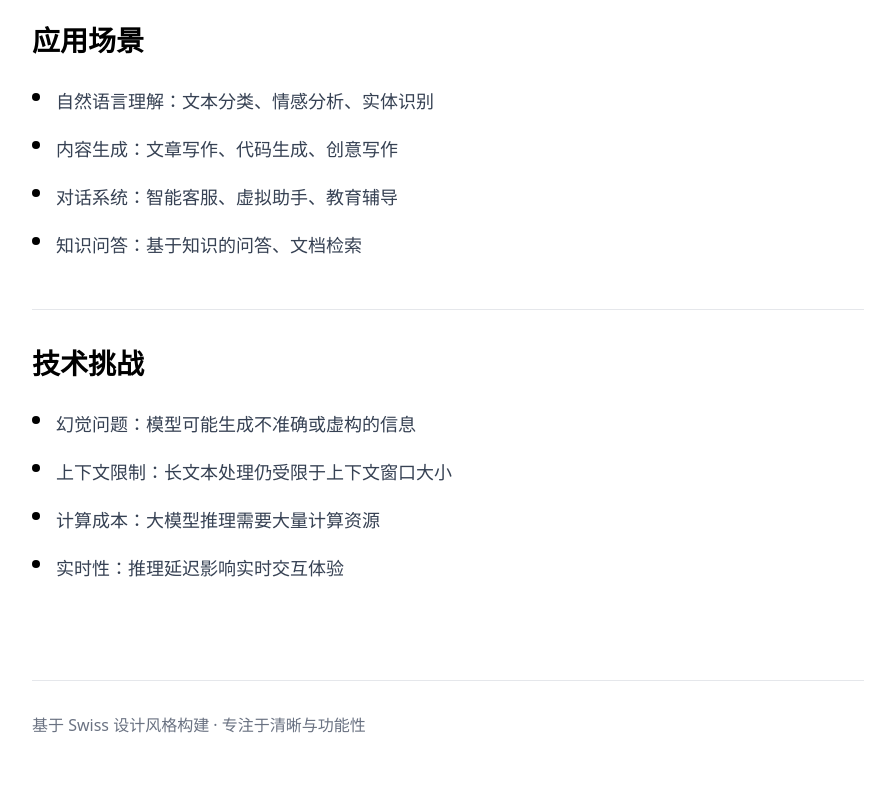
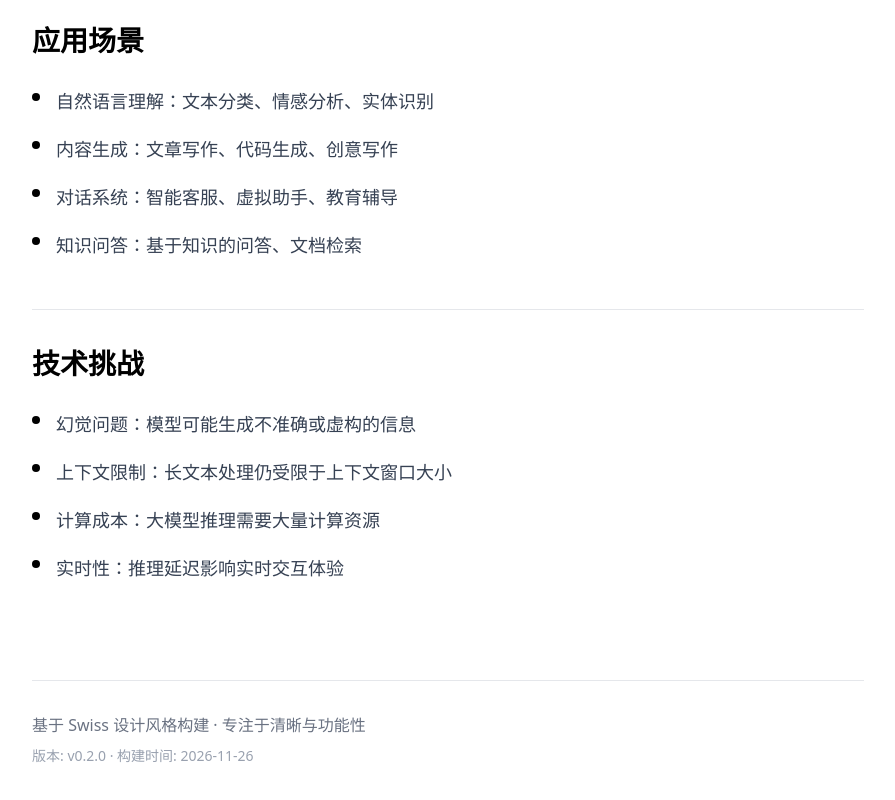
Before and after one commit to yc-w-cn/agentic-engineering-stack, a Next.js app: page /agentic-engineering-stack/llm in a window 1280 px wide. Shown: the part 1151-1951 px from the top of the page, without its empty margins (192-1087 px from the left). Built offline with nearby package versions, Linux system fonts and the light colour scheme.

Commit message:
refactor(ui): 统一页面的导入格式并简化 Footer 组件
移除 Footer 组件的 showVersion 参数，使其始终显示版本信息
在多个页面文件中的导入语句间添加空行以保持格式一致

```diff
--- a/src/app/autonomy/page.tsx
+++ b/src/app/autonomy/page.tsx
@@ -1,4 +1,5 @@
 import Link from 'next/link';
+
 import Footer from '@/components/Footer';
 import { componentDetails } from '@/lib/component-data';
 
--- a/src/app/collaboration/page.tsx
+++ b/src/app/collaboration/page.tsx
@@ -1,4 +1,5 @@
 import Link from 'next/link';
+
 import Footer from '@/components/Footer';
 import { componentDetails } from '@/lib/component-data';
 
--- a/src/app/llm/page.tsx
+++ b/src/app/llm/page.tsx
@@ -1,4 +1,5 @@
 import Link from 'next/link';
+
 import Footer from '@/components/Footer';
 import { componentDetails } from '@/lib/component-data';
 
--- a/src/app/memory-system/page.tsx
+++ b/src/app/memory-system/page.tsx
@@ -1,4 +1,5 @@
 import Link from 'next/link';
+
 import Footer from '@/components/Footer';
 import { componentDetails } from '@/lib/component-data';
 
--- a/src/app/multimodal/page.tsx
+++ b/src/app/multimodal/page.tsx
@@ -1,4 +1,5 @@
 import Link from 'next/link';
+
 import Footer from '@/components/Footer';
 import { componentDetails } from '@/lib/component-data';
 
--- a/src/app/page.tsx
+++ b/src/app/page.tsx
@@ -93,7 +93,7 @@ export default function Home() {
           ))}
         </div>
 
-        <Footer showVersion />
+        <Footer />
       </main>
     </div>
   );
--- a/src/app/planning-reasoning/page.tsx
+++ b/src/app/planning-reasoning/page.tsx
@@ -1,4 +1,5 @@
 import Link from 'next/link';
+
 import Footer from '@/components/Footer';
 import { componentDetails } from '@/lib/component-data';
 
--- a/src/app/prompt-engineering/page.tsx
+++ b/src/app/prompt-engineering/page.tsx
@@ -1,4 +1,5 @@
 import Link from 'next/link';
+
 import Footer from '@/components/Footer';
 import { componentDetails } from '@/lib/component-data';
 
--- a/src/app/tool-calling/page.tsx
+++ b/src/app/tool-calling/page.tsx
@@ -1,4 +1,5 @@
 import Link from 'next/link';
+
 import Footer from '@/components/Footer';
 import { componentDetails } from '@/lib/component-data';
 
--- a/src/components/Footer.tsx
+++ b/src/components/Footer.tsx
@@ -1,16 +1,13 @@
-export default function Footer({ showVersion = false }: { showVersion?: boolean }) {
+export default function Footer() {
   return (
     <footer className="mt-24 pt-8 border-t border-gray-200 dark:border-gray-800">
       <div className="flex flex-col gap-2">
         <p className="text-[16px] text-gray-500 dark:text-gray-500">
           基于 Swiss 设计风格构建 · 专注于清晰与功能性
         </p>
-        {showVersion && (
-          <p className="text-[14px] text-gray-400 dark:text-gray-600">
-            版本: v{process.env.APP_VERSION} · 构建时间:{' '}
-            {process.env.BUILD_DATE}
-          </p>
-        )}
+        <p className="text-[14px] text-gray-400 dark:text-gray-600">
+          版本: v{process.env.APP_VERSION} · 构建时间: {process.env.BUILD_DATE}
+        </p>
       </div>
     </footer>
   );
```
